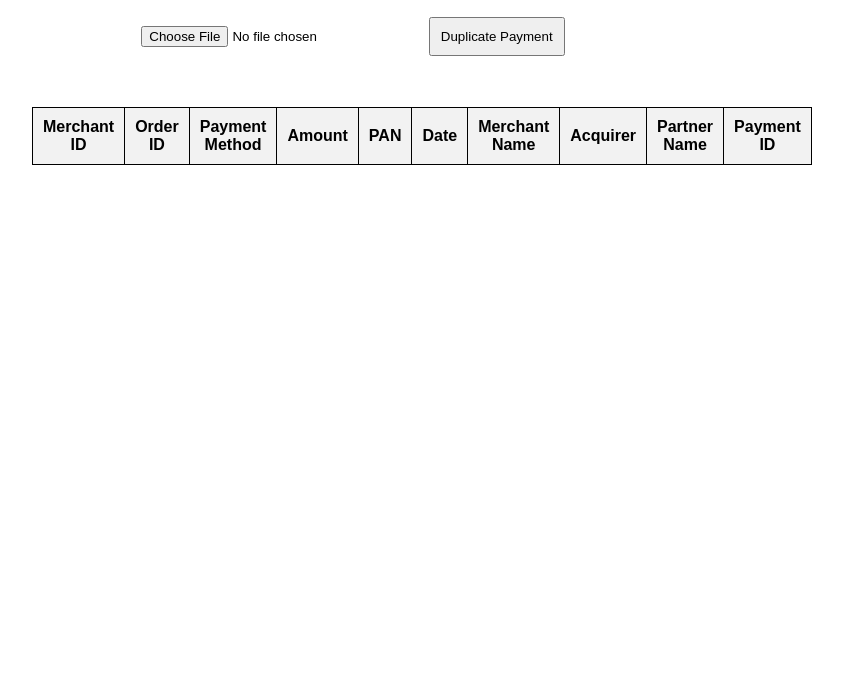
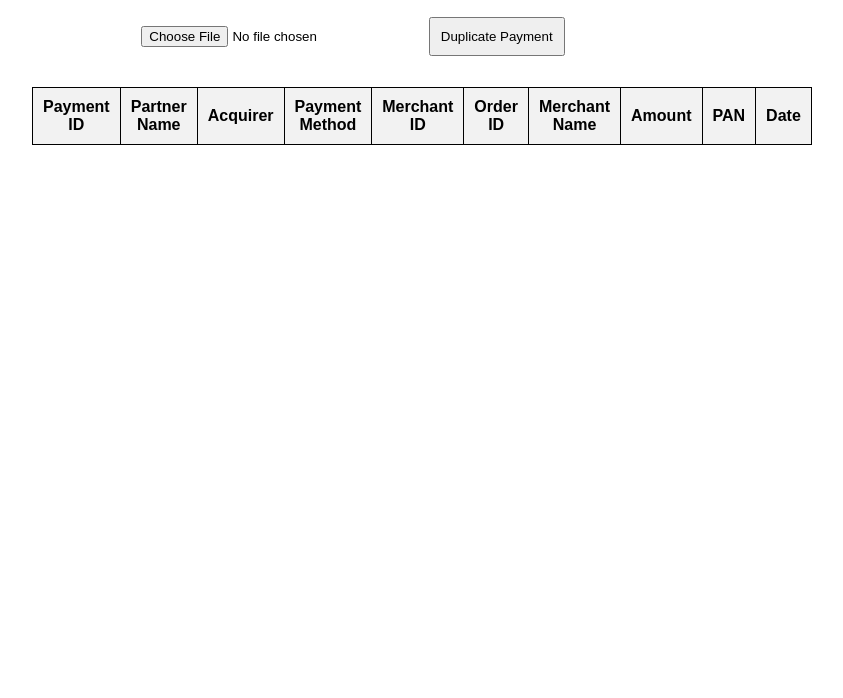
Before and after one commit to Avinash-vijay02/csv_dashboard, a plain HTML site: page index.html in a window 1280 px wide. Shown: the part 102-800 px from the top of the page, without its empty margins (292-1135 px from the left). Drawn offline with Linux system fonts and the light colour scheme.

Commit message:
Update index.html

```diff
--- a/index.html
+++ b/index.html
@@ -8,31 +8,25 @@
 </head>
 <body>
     <div class="container">
-        <h1>Upload CSV File</h1>
+        <h1>DUPLICATE TRANSACTIONS FINDER</h1>
         <input type="file" id="fileInput" accept=".csv">
         <button id="processBtn">Duplicate Payment</button>
 
         <table id="outputTable">
-            <table id="outputTable">
-                <thead>
-                    <tr>
-                        <th>Merchant ID</th>       <!-- Column B -->
-                        <th>Order ID</th>          <!-- Column E -->
-                        <th>Payment Method</th>    <!-- Column G -->
-                        <th>Amount</th>            <!-- Column I -->
-                        <th>PAN</th>               <!-- Column N -->
-                        <th>Date</th>              <!-- Column O -->
-                        <th>Merchant Name</th>     <!-- Column Q -->
-                        <th>Acquirer</th>          <!-- Column S -->
-                        <th>Partner Name</th>      <!-- Column X -->
-                        <th>Payment ID</th>        <!-- Column Y -->
-                    </tr>
-                </thead>
-                <tbody>
-                    <!-- Duplicate payments will be inserted here -->
-                </tbody>
-            </table>
-
+            <thead>
+                <tr>
+                    <th>Payment ID</th>
+                    <th>Partner Name</th>
+                    <th>Acquirer</th>
+                    <th>Payment Method</th>
+                    <th>Merchant ID</th>
+                    <th>Order ID</th>
+                    <th>Merchant Name</th>
+                    <th>Amount</th>
+                    <th>PAN</th>
+                    <th>Date</th>
+                </tr>
+            </thead>
             <tbody></tbody>
         </table>
     </div>
```
